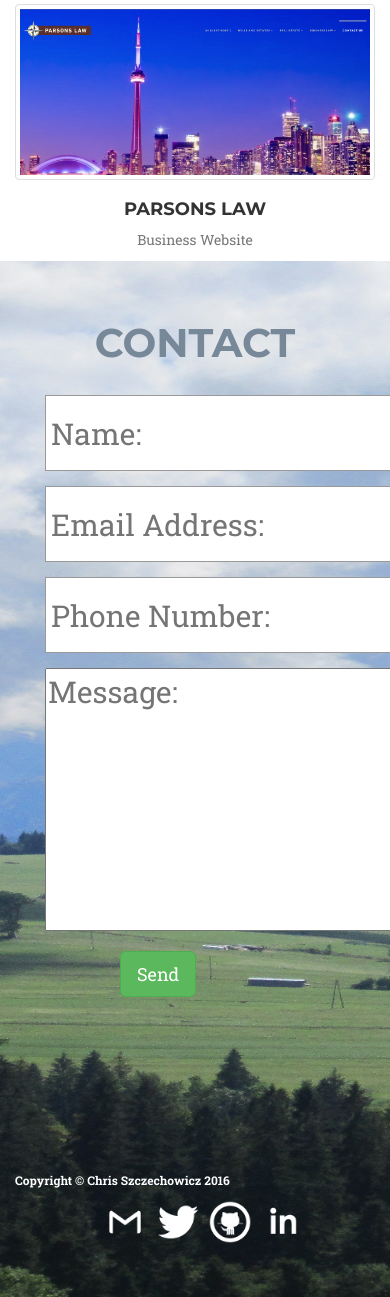
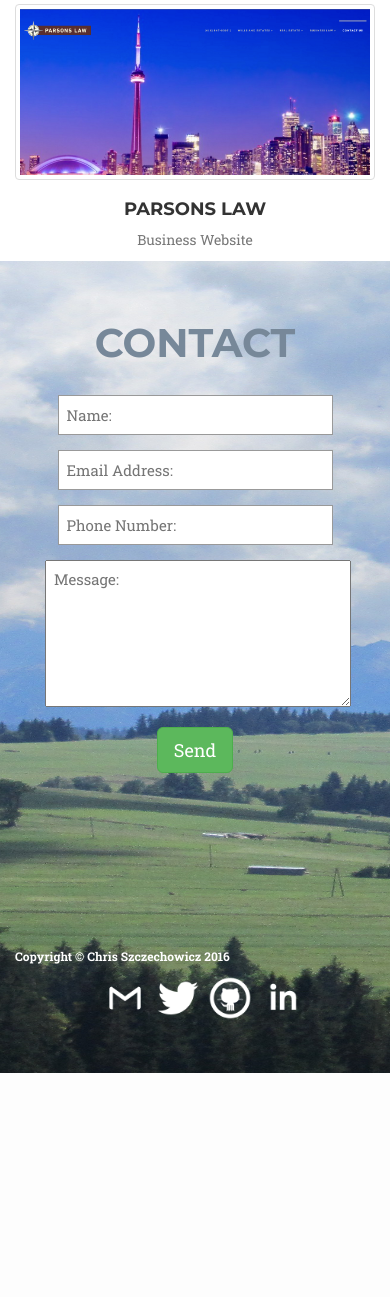
Before and after one commit to christophszcz/personal_website, a PHP site: page / in a window 390 px wide; the page is wider, and only the part inside the window is pictured. Shown: the part 2963-4260 px from the top of that part. After the commit the page ends 4036 px from the top of that part, so only its background shows below. Run offline with PHP 8.4, Linux system fonts and the light colour scheme; some libraries are stand-ins or nearby versions.

Commit message:
Added responsiveness to contact form

```diff
--- a/css/styles.css
+++ b/css/styles.css
@@ -503,10 +503,6 @@ a.button-link, a:visited {
 
 /* Contact Form */
 
-.btn.btn-success.btn-lg{
-  margin-left: 220px;
-}
-
 .contact-form-title{
   text-align: center;
   color: #778899;
@@ -521,17 +517,17 @@ a.button-link, a:visited {
   font-size: 24px;
 }
 
-
 .submission-field {
   width: 350px;
   height: 76px;
   border: 1px solid #999999;
-  padding: 5px;
+  padding: 8px;
   font-size: 30px
 }
 
 .message-field {
   font-size: 30px;
+  padding: 8px;
 }
 
 /* Footer */
@@ -555,12 +551,33 @@ footer {
 
 /* Button and Icon Responsiveness Media Queries */
 
+
 @media (max-width: 1199px) {
   .container-fluid#download-button {
     padding-left: 375px;
   }
   .list-inline.social-buttons {
     margin-left: 70px;
+  }
+}
+
+@media (max-width: 1135px) {
+  .message-field {
+    font-size: 25px;
+  }
+  .submission-field {
+    height: 66px;
+    font-size: 25px;
+  }
+}
+
+@media (max-width: 1110px) {
+  .message-field {
+    font-size: 20px;
+  }
+  .submission-field {
+    height: 52px;
+    font-size: 20px;
   }
 }
 
@@ -606,6 +623,14 @@ footer {
   .list-inline.social-buttons {
     margin-left: 271px;
   }
+  .message-field {
+    font-size: 15px;
+  }
+  .submission-field {
+    width: 275px;
+    height: 40px;
+    font-size: 15px;
+  }
 }
 
 @media (max-width: 710px) {
@@ -650,9 +675,6 @@ footer {
 @media (max-width: 623px) {
   .container-fluid#download-button {
     padding-left: 175px;
-  }
-  input.btn.btn-success.btn-lg {
-    margin-left: 180px;
   }
   .col-md-8.footer-items{
     padding-left: 200px;
@@ -732,9 +754,6 @@ footer {
 }
 
 @media (max-width: 438px) {
-  input.btn.btn-success.btn-lg {
-    margin-left: 90px;
-  }
   .col-md-8.footer-items{
     padding-left: 100px;
   }
@@ -753,9 +772,6 @@ footer {
   .list-inline.social-buttons {
     margin-left: 105px;
   }
-  input.btn.btn-success.btn-lg {
-    margin-left: 75px;
-  }
   .navbar-brand {
   font-size: 22px;
   }
--- a/index.html
+++ b/index.html
@@ -243,7 +243,7 @@
                 <input class="submission-field form-group" type="phone" name="phone" placeholder="Phone Number:">
               </div>
 
-              <div class="col-md-6">
+              <div class="col-md-6 text-center">
                 <div class="form-group">
                   <textarea class="message-field" rows="6" cols="30" name ="message" placeholder="Message:"></textarea>
                 </div>
```
Also changed, not shown: 2 other files.
